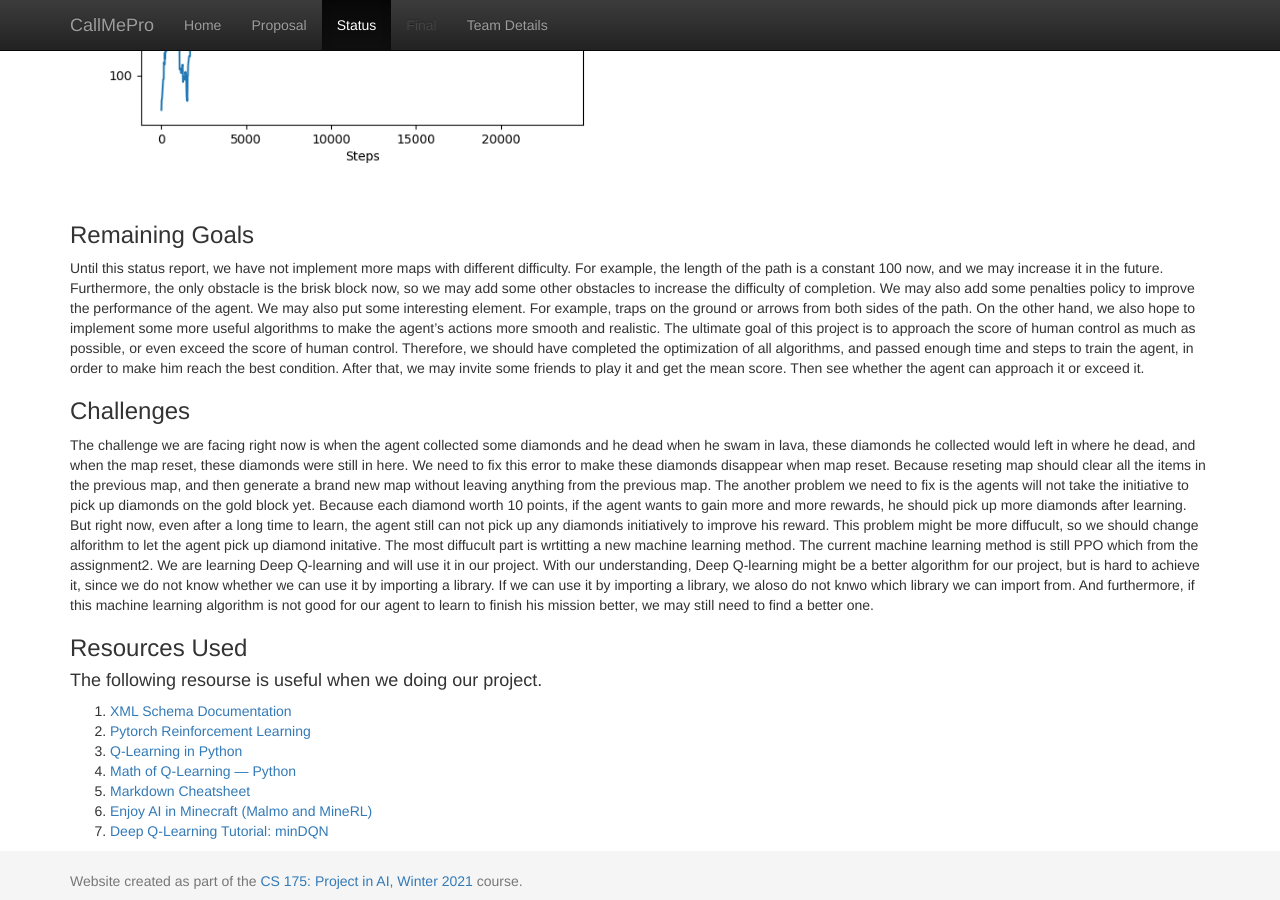
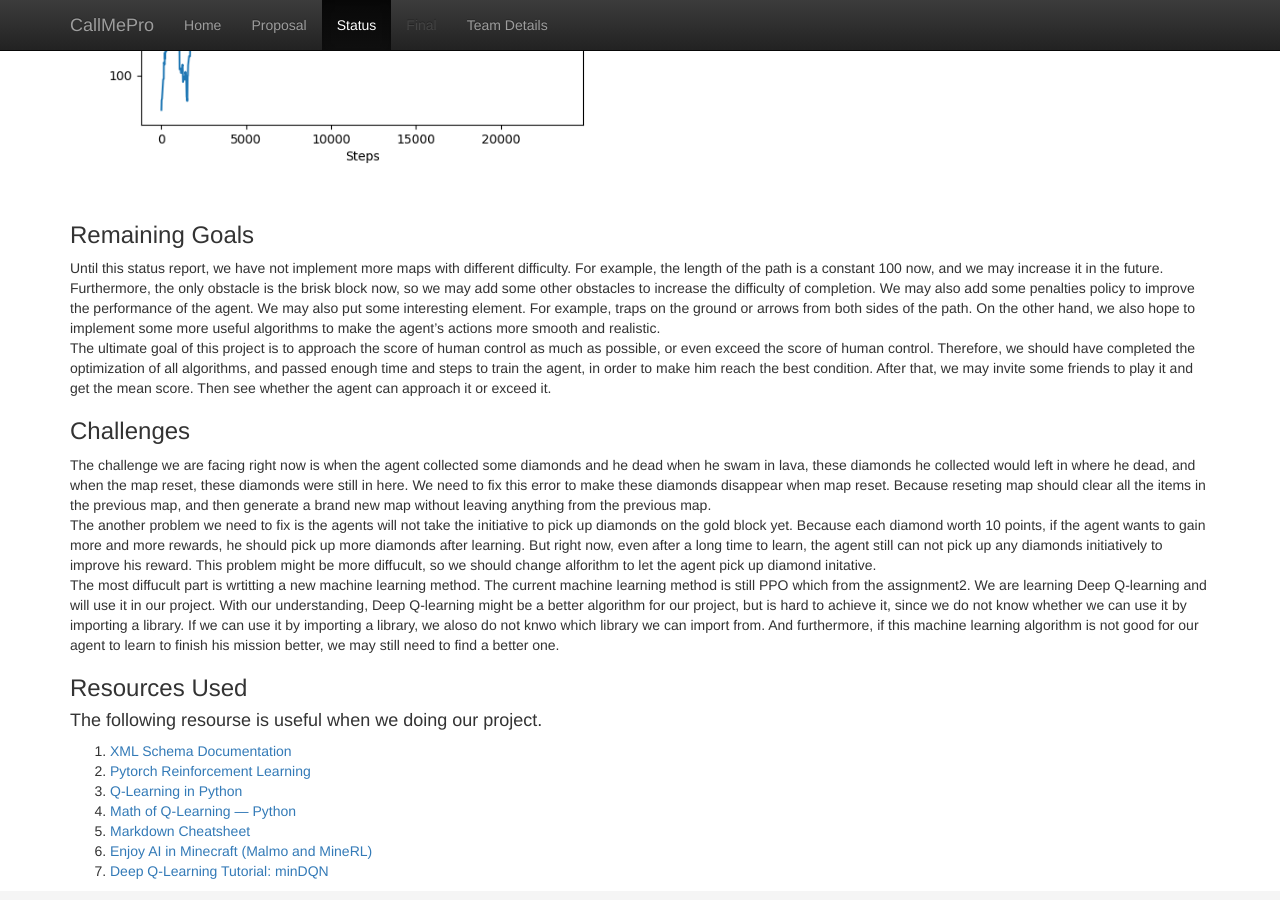
Before and after one commit to Markmzy/CallMePro, a Jekyll site: the page built from docs/status.md, in a window 1280 px wide and 900 px high, scrolled down 3666 px. Built offline with Jekyll 4.4.1, drawn with Linux system fonts in a browser that asks for light colours.

```diff
--- a/docs/status.md
+++ b/docs/status.md
@@ -57,12 +57,12 @@ TBD
 <br />
 
 ### Remaining Goals
-Until this status report, we have not implement more maps with different difficulty. For example, the length of the path is a constant 100 now, and we may increase it in the future. Furthermore, the only obstacle is the brisk block now, so we may add some other obstacles to increase the difficulty of completion. We may also add some penalties policy to improve the performance of the agent. We may also put some interesting element. For example, traps on the ground or arrows from both sides of the path. On the other hand, we also hope to implement some more useful algorithms to make the agent's actions more smooth and realistic.
+Until this status report, we have not implement more maps with different difficulty. For example, the length of the path is a constant 100 now, and we may increase it in the future. Furthermore, the only obstacle is the brisk block now, so we may add some other obstacles to increase the difficulty of completion. We may also add some penalties policy to improve the performance of the agent. We may also put some interesting element. For example, traps on the ground or arrows from both sides of the path. On the other hand, we also hope to implement some more useful algorithms to make the agent's actions more smooth and realistic.\\
 The ultimate goal of this project is to approach the score of human control as much as possible, or even exceed the score of human control. Therefore, we should have completed the optimization of all algorithms, and passed enough time and steps to train the agent, in order to make him reach the best condition. After that, we may invite some friends to play it and get the mean score. Then see whether the agent can approach it or exceed it.
 
 ### Challenges
-The challenge we are facing right now is when the agent collected some diamonds and he dead when he swam in lava, these diamonds he collected would left in where he dead, and when the map reset, these diamonds were still in here. We need to fix this error to make these diamonds disappear when map reset. Because reseting map should clear all the items in the previous map, and then generate a brand new map without leaving anything from the previous map.
-The another problem we need to fix is the agents will not take the initiative to pick up diamonds on the gold block yet. Because each diamond worth 10 points, if the agent wants to gain more and more rewards, he should pick up more diamonds after learning. But right now, even after a long time to learn, the agent still can not pick up any diamonds initiatively to improve his reward. This problem might be more diffucult, so we should change alforithm to let the agent pick up diamond initative.
+The challenge we are facing right now is when the agent collected some diamonds and he dead when he swam in lava, these diamonds he collected would left in where he dead, and when the map reset, these diamonds were still in here. We need to fix this error to make these diamonds disappear when map reset. Because reseting map should clear all the items in the previous map, and then generate a brand new map without leaving anything from the previous map.\\
+The another problem we need to fix is the agents will not take the initiative to pick up diamonds on the gold block yet. Because each diamond worth 10 points, if the agent wants to gain more and more rewards, he should pick up more diamonds after learning. But right now, even after a long time to learn, the agent still can not pick up any diamonds initiatively to improve his reward. This problem might be more diffucult, so we should change alforithm to let the agent pick up diamond initative.\\
 The most diffucult part is wrtitting a new machine learning method. The current machine learning method is still PPO which from the assignment2. We are learning Deep Q-learning and will use it in our project. With our understanding, Deep Q-learning might be a better algorithm for our project, but is hard to achieve it, since we do not know whether we can use it by importing a library. If we can use it by importing a library, we aloso do not knwo which library we can import from. And furthermore, if this machine learning algorithm is not good for our agent to learn to finish his mission better, we may still need to find a better one.
 
 
```
